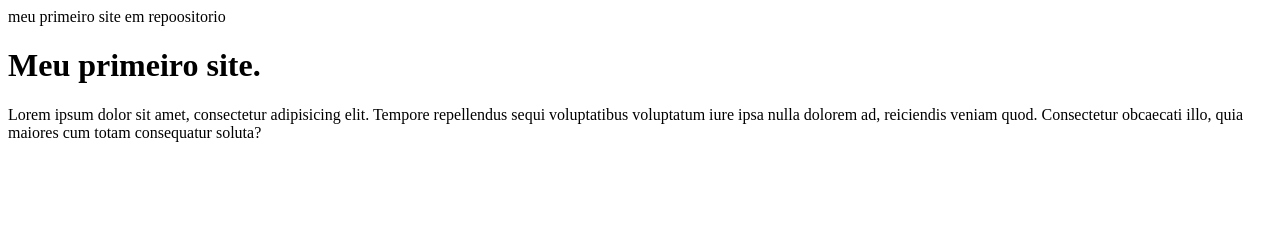
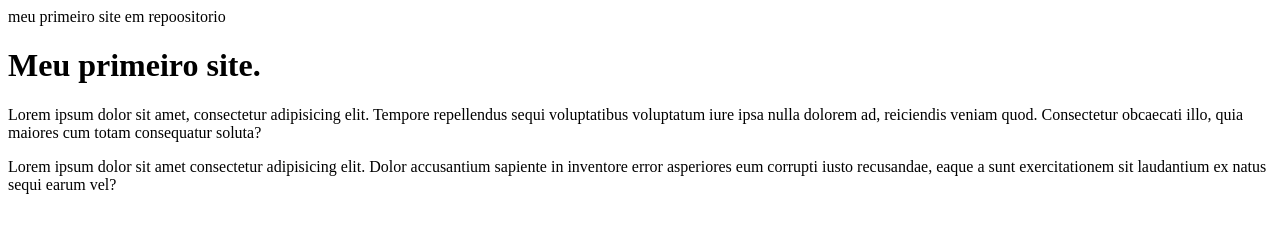
Before and after one commit to bsroco/Curso-python, a plain HTML site: page primeiro site/index.html in a window 1280 px wide. Drawn offline with Linux system fonts and the light colour scheme.

Commit message:
add  mais um paragrafo

```diff
--- a/primeiro site/index.html
+++ b/primeiro site/index.html
@@ -14,4 +14,7 @@
     Lorem ipsum dolor sit amet, consectetur adipisicing elit. Tempore repellendus sequi voluptatibus voluptatum iure ipsa nulla dolorem ad, reiciendis veniam quod. Consectetur obcaecati illo, quia maiores cum totam consequatur soluta?
 
 </p>
+<p>
+    Lorem ipsum dolor sit amet consectetur adipisicing elit. Dolor accusantium sapiente in inventore error asperiores eum corrupti iusto recusandae, eaque a sunt exercitationem sit laudantium ex natus sequi earum vel?
+</p>
 </html>
```
